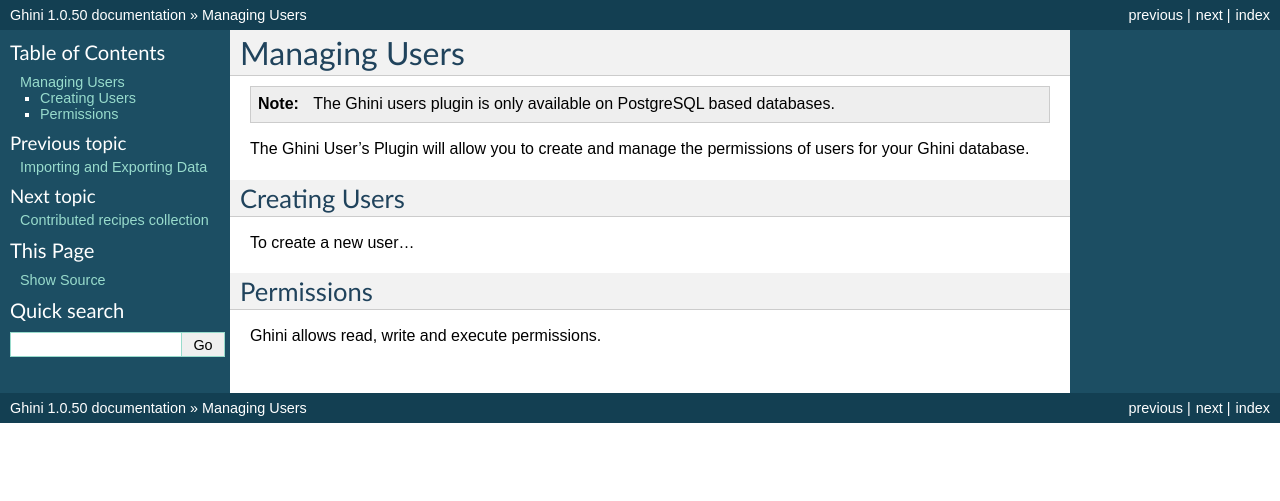
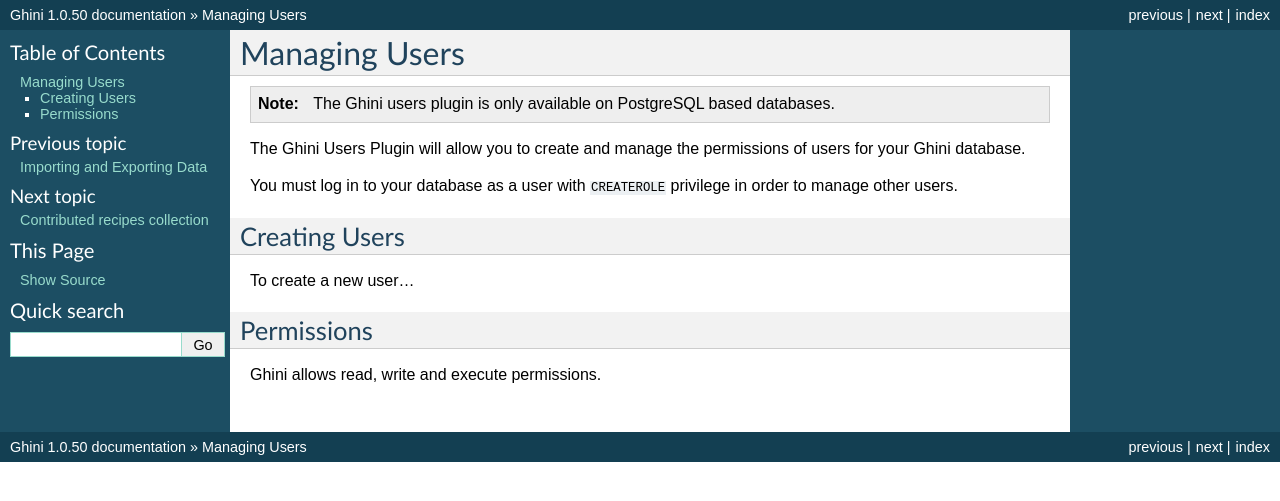
Before and after one commit to Ghini/ghini.desktop-docs.i18n, a Sphinx documentation site: the page built from doc/users.rst, in a window 1280 px wide. Shown: the top 501 px of the page. Built offline with Sphinx 7.4.7, drawn with Linux system fonts in a browser that asks for light colours.

Commit message:
remind administrator about CREATEROLE privilege

```diff
--- a/doc/users.rst
+++ b/doc/users.rst
@@ -4,8 +4,11 @@
 .. note:: The Ghini users plugin is only available on PostgreSQL
    based databases.
 
-The Ghini User's Plugin will allow you to create and manage the
+The Ghini Users Plugin will allow you to create and manage the
 permissions of users for your Ghini database.
+
+You must log in to your database as a user with ``CREATEROLE`` privilege in
+order to manage other users.
 
 Creating Users
 --------------
```
Also changed, not shown: 15 other files.
